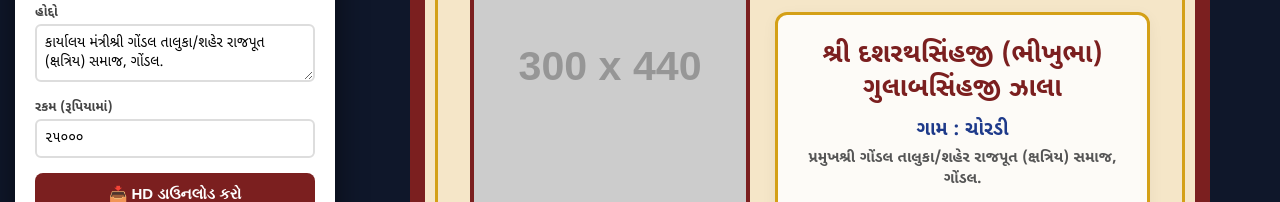
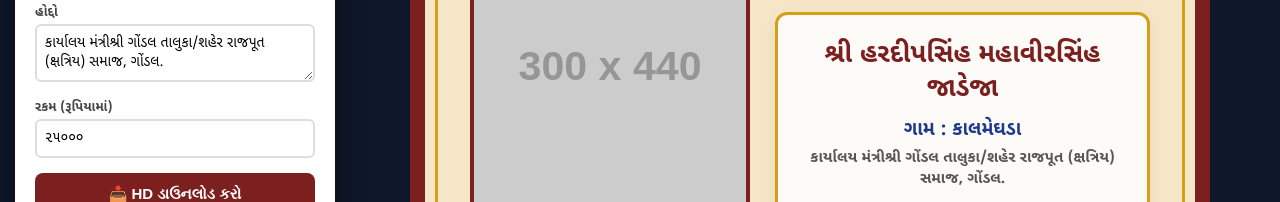
Before and after one commit to hardipsinh/rajputyuvakmandalgondal, a plain HTML site: page p.html in a window 1280 px wide. Shown: the part 292-494 px from the top of the page. Drawn offline with nearby package versions, Linux system fonts and the light colour scheme; placeholder pictures from the web are drawn by us.

Commit message:
Update p.html

```diff
--- a/p.html
+++ b/p.html
@@ -208,9 +208,9 @@
                         </div>
 
                         <div class="data-card">
-                            <h2 id="disp-name">શ્રી દશરથસિંહજી (ભીખુભા) ગુલાબસિંહજી ઝાલા</h2>
-                            <p>ગામ : <span id="disp-village">ચોરડી</span></p>
-                            <p class="post" id="disp-post">પ્રમુખશ્રી ગોંડલ તાલુકા/શહેર રાજપૂત (ક્ષત્રિય) સમાજ, ગોંડલ.</p>
+                            <h2 id="disp-name">શ્રી હરદીપસિંહ મહાવીરસિંહ જાડેજા</h2>
+                            <p>ગામ : <span id="disp-village">કાલમેઘડા</span></p>
+                            <p class="post" id="disp-post">કાર્યાલય મંત્રીશ્રી ગોંડલ તાલુકા/શહેર રાજપૂત (ક્ષત્રિય) સમાજ, ગોંડલ.</p>
                             <div class="amount-box">રૂ. <span id="disp-amount">૨૫૦૦૦</span>/-</div>
                         </div>
                     </div>
@@ -229,7 +229,6 @@
 
                 <div class="footer">
                     📷 @rajput_yuvak_mandal_gondal<br>
-                    સંપર્ક: 9879487251 | સંદર્ભ કોડ: TPXXDIN50L
                 </div>
             </div>
         </div>
```
